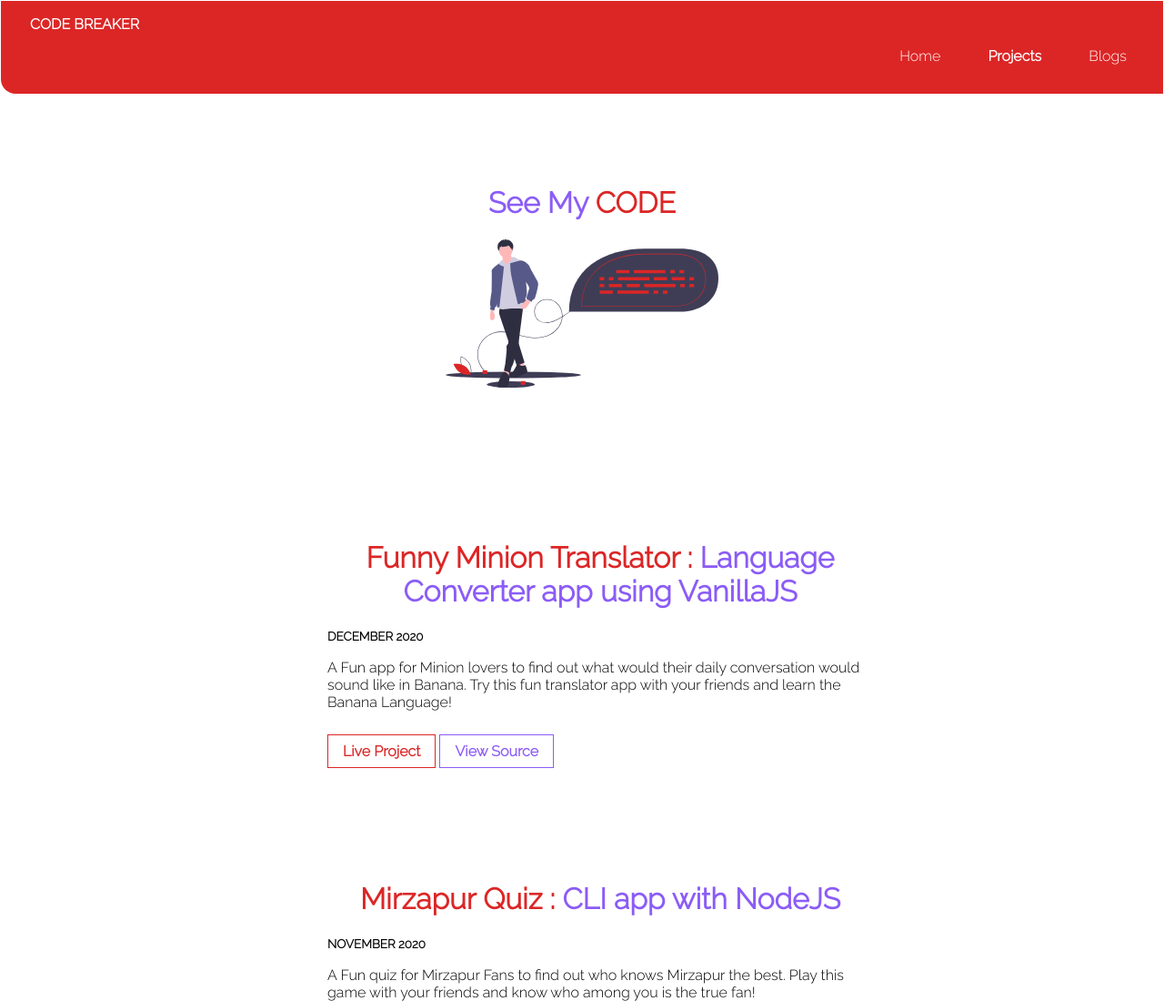
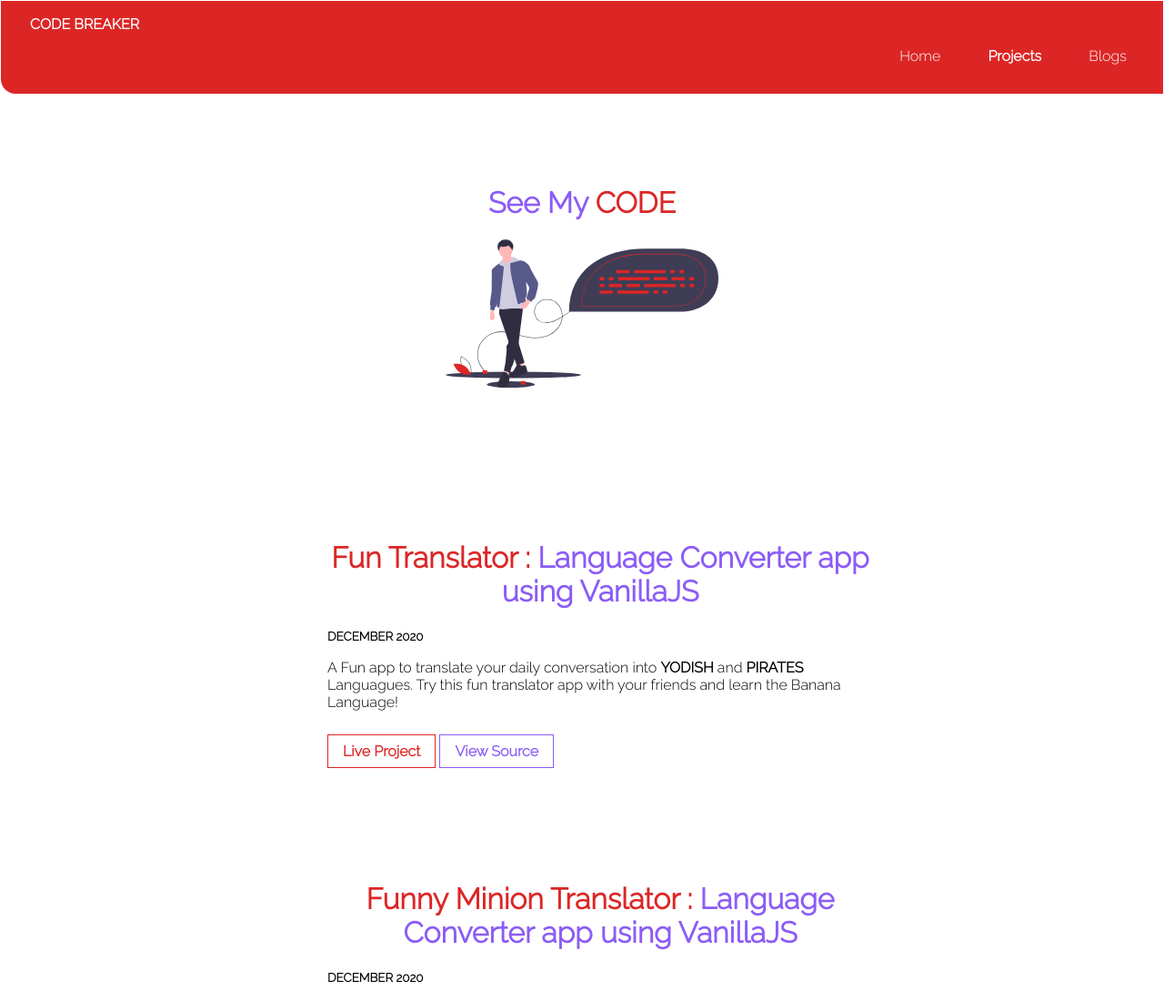
Before and after one commit to syedamaann/neogcamp-portfolio-build, a plain HTML site: page projects.html in a window 1280 px wide. Shown: the top 1100 px of the page at 91% size. Drawn offline with Linux system fonts and the light colour scheme.

Commit message:
project added
added funtranslator-by-syedamaan app to the projects

```diff
--- a/projects.html
+++ b/projects.html
@@ -30,6 +30,19 @@
     </header>
 
     <ul class="list-non-bullet">
+
+        <li>
+            <div class="container container-center-two hero">
+                <h1 class="hero-heading"> <span class="heading-inverted"> Fun Translator :</span> Language Converter app using VanillaJS </h1>
+            <small class="para"><strong>DECEMBER 2020</strong></small>
+            <p> A Fun app to translate your daily conversation into <strong>YODISH</strong> and <strong>PIRATES</strong> Languagues. Try this fun translator app with your friends and learn the Banana Language!</p>
+<br>
+            <a class="link link-secondary" href="https://funtranslator-by-syedamaan.netlify.app/yoda.html">Live Project</a>
+            <a class="link link-secondary-two" href="https://github.com/syedamaann/language-translator-app-two">View Source</a>
+
+            </div>
+
+        </li>
 
         <li>
             <div class="container container-center-two hero">
```
